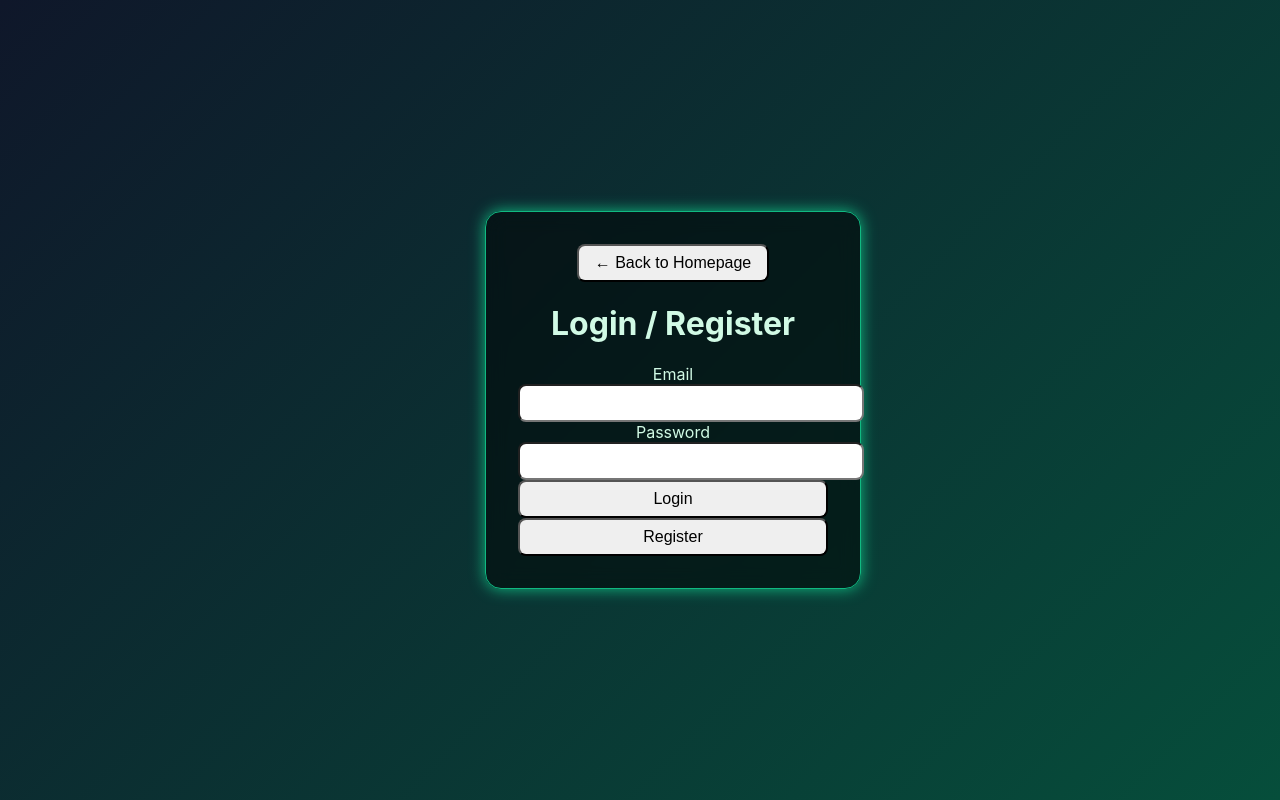
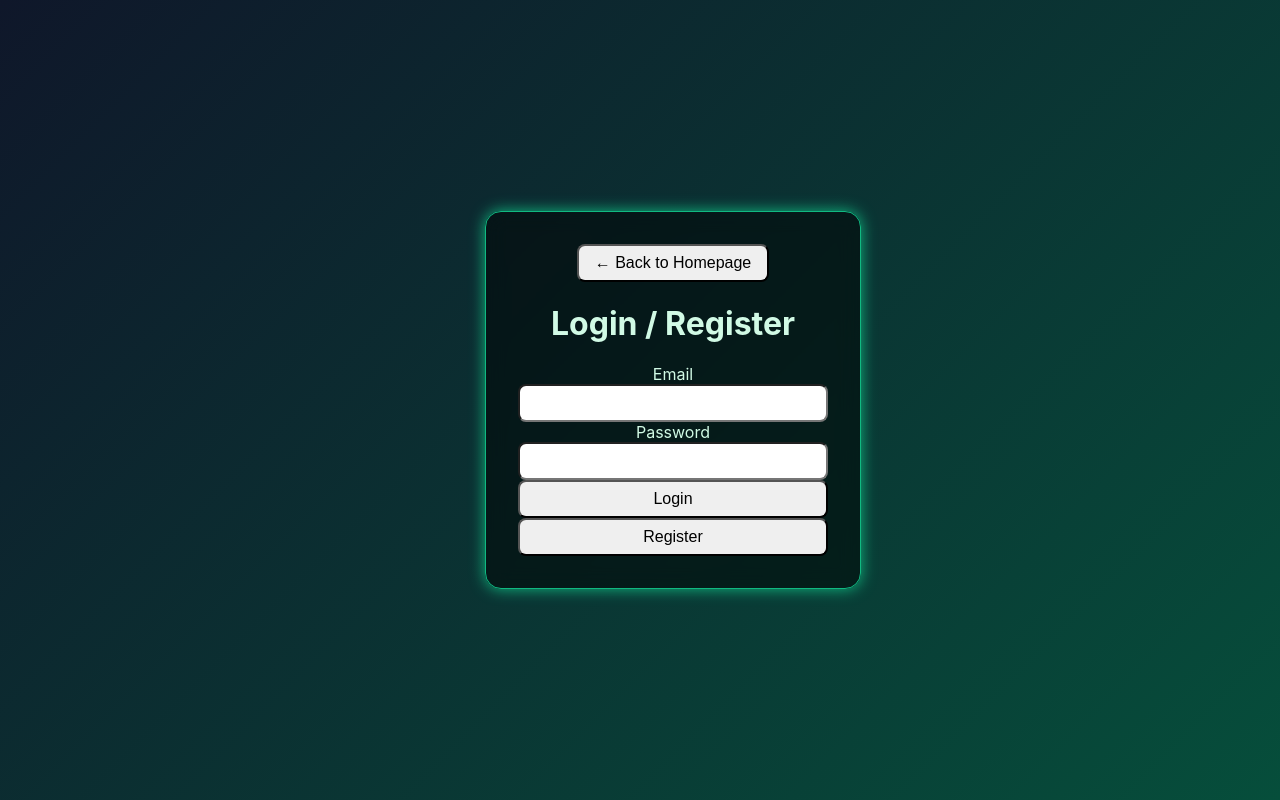
Before and after one commit to blelian/SafeChain, a Next.js app in the folder frontend/: page /login in a window 1280 px wide. Built offline with nearby package versions, Linux system fonts and the light colour scheme; no server answers.

Commit message:
login.tsx

```diff
--- a/frontend/pages/login.tsx
+++ b/frontend/pages/login.tsx
@@ -3,20 +3,16 @@ import { authClient } from "../lib/authClient";
 import { useRouter } from "next/router";
 
 export default function LoginPage() {
-  console.log("LoginPage — v2 loaded"); // marker to confirm deployed bundle
-
   const [email, setEmail] = useState("");
   const [password, setPassword] = useState("");
   const [error, setError] = useState<string | null>(null);
   const [loading, setLoading] = useState(false);
   const router = useRouter();
 
-  // optional: if user already logged in, redirect (keeps behaviour)
   useEffect(() => {
     if (typeof window !== "undefined" && authClient.getToken()) {
       router.push("/infer");
     }
-    // eslint-disable-next-line react-hooks/exhaustive-deps
   }, []);
 
   const handleLogin = async () => {
@@ -24,7 +20,7 @@ export default function LoginPage() {
     setError(null);
     const { success, message } = await authClient.login(email, password) as any;
     setLoading(false);
-    if (success || success === true) router.push("/infer");
+    if (success) router.push("/infer");
     else setError(message || "Login failed");
   };
 
@@ -43,7 +39,7 @@ export default function LoginPage() {
   };
 
   return (
-    <div className="page-container bg-gradient-to-br from-gray-900 via-emerald-900 to-gray-800 p-4">
+    <div className="page-container bg-gradient-to-br from-gray-900 via-emerald-900 to-gray-800 p-4 min-h-screen flex items-center justify-center">
       <div className="card max-w-md w-full p-8 space-y-6 text-center">
         <button
           onClick={() => router.push("/")}
@@ -63,7 +59,7 @@ export default function LoginPage() {
                 type="email"
                 value={email}
                 onChange={(e) => setEmail(e.target.value)}
-                className="w-full p-3 rounded-lg bg-black/20 placeholder-gray-400 focus:ring-emerald-400 focus:outline-none min-w-0"
+                className="w-full min-w-0 box-border p-3 rounded-lg bg-black/20 placeholder-gray-400 focus:ring-emerald-400 focus:outline-none"
                 required
               />
             </div>
@@ -77,7 +73,7 @@ export default function LoginPage() {
                 type="password"
                 value={password}
                 onChange={(e) => setPassword(e.target.value)}
-                className="w-full p-3 rounded-lg bg-black/20 placeholder-gray-400 focus:ring-emerald-400 focus:outline-none min-w-0"
+                className="w-full min-w-0 box-border p-3 rounded-lg bg-black/20 placeholder-gray-400 focus:ring-emerald-400 focus:outline-none"
                 required
               />
             </div>
```
